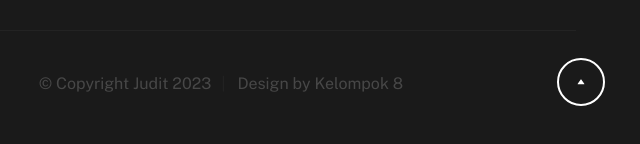
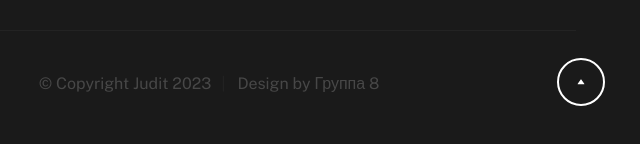
Before and after one commit to Aalfars/Judit, a plain HTML site: page index.html in a window 1280 px wide. Shown: the part 4778-4922 px from the top of the page, 627-1267 px from the left. Drawn offline with nearby package versions, Linux system fonts and the light colour scheme; a web font is replaced by a local one.

Commit message:
Update index.html

```diff
--- a/index.html
+++ b/index.html
@@ -520,7 +520,7 @@
                 <div class="column xl-6 lg-12">
                     <p class="ss-copyright">
                         <span>© Copyright Judit 2023</span>
-                        <span>Design by Kelompok 8</span>
+                        <span>Design by Группа 8</span>
                     </p>
                 </div>
 
```
